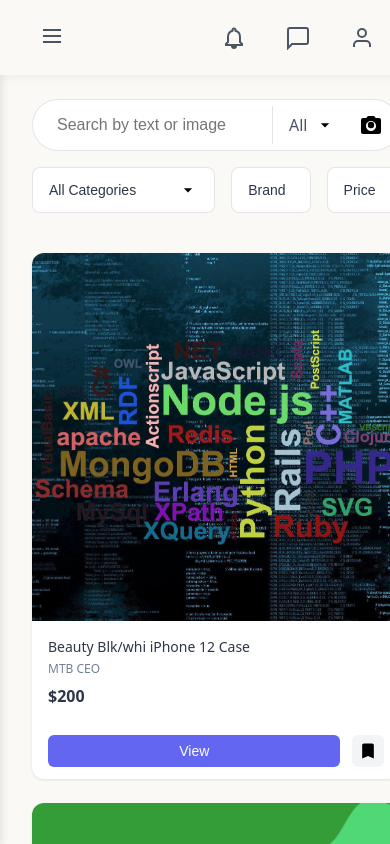
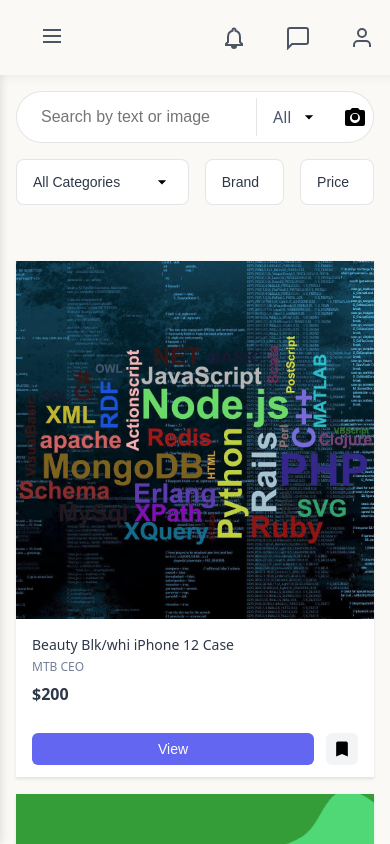
Before and after one commit to Oceanpulse-devs/ocean_app, a SvelteKit app in the folder frontend/: page /products in a window 390 px wide. Built offline with nearby package versions, Linux system fonts and the light colour scheme.

Commit message:
product scrool

```diff
--- a/frontend/src/routes/products/+page.svelte
+++ b/frontend/src/routes/products/+page.svelte
@@ -244,21 +244,18 @@
     width: 100%;
     height: 100%;
     overflow-y: auto;
+    background-color: #FAF9F6;
   }
 
   .products-wrapper {
     min-height: calc(100vh - 65px);
     display: flex;
     flex-direction: column;
-    background-color: #faf9f6;
+    padding: 2rem;
   }
 
   .search-section {
-    padding: 1.5rem 2rem;
-    background-color: #faf9f6;
-    position: sticky;
-    top: 0;
-    z-index: 10;
+    margin-bottom: 2rem;
   }
 
   .search-box {
@@ -468,10 +465,10 @@
   }
 
   .products-grid {
-    padding: 1rem 2rem 4rem 2rem;
     display: grid;
-    grid-template-columns: repeat(auto-fill, minmax(280px, 1fr));
-    gap: 1.5rem;
+    grid-template-columns: repeat(auto-fill, minmax(250px, 1fr));
+    gap: 2rem;
+    padding-bottom: 4rem;
   }
 
   .product-card {
@@ -590,14 +587,41 @@
     scrollbar-color: rgba(203, 213, 225, 0.4) transparent;
   }
 
-  @media (max-width: 1024px) {
-    .products-wrapper {
-      position: fixed;
+  @media (max-width: 768px) {
+    .main-container {
+      height: calc(100vh - 65px);
+      -webkit-overflow-scrolling: touch;
     }
 
-    .search-box,
+    .products-wrapper {
+      padding: 1rem;
+    }
+
+    .search-section {
+      position: sticky;
+      top: 0;
+      background-color: #FAF9F6;
+      z-index: 10;
+      padding-bottom: 1rem;
+    }
+
+    .products-grid {
+      display: grid;
+      grid-template-columns: 1fr;
+      gap: 1rem;
+      padding-bottom: 4rem;
+    }
+
+    .product-card {
+      margin-bottom: 0;
+      border-radius: 0;
+      border-bottom: 1px solid #E2E8F0;
+    }
+
     .filters {
-      max-width: 100%;
+      overflow-x: auto;
+      -webkit-overflow-scrolling: touch;
+      padding-bottom: 0.5rem;
     }
   }
 </style>
```
